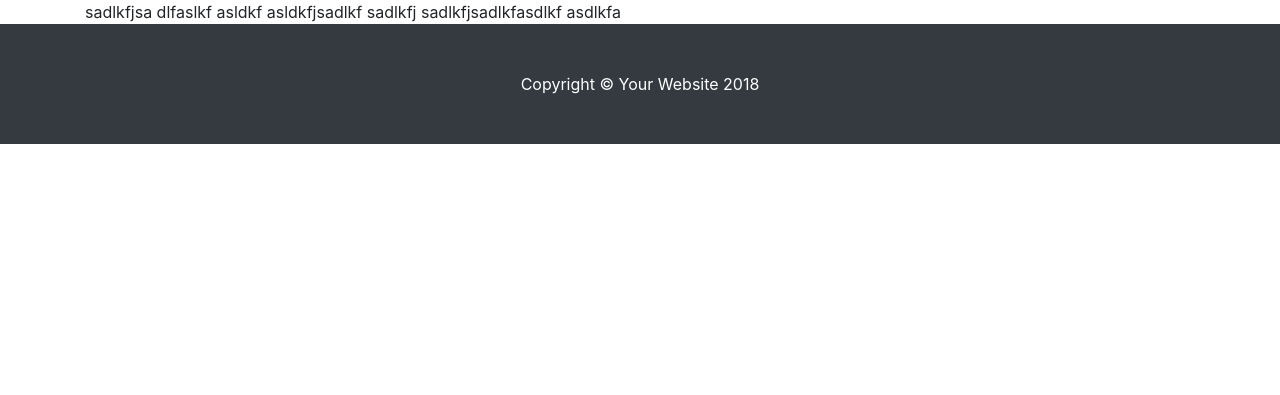
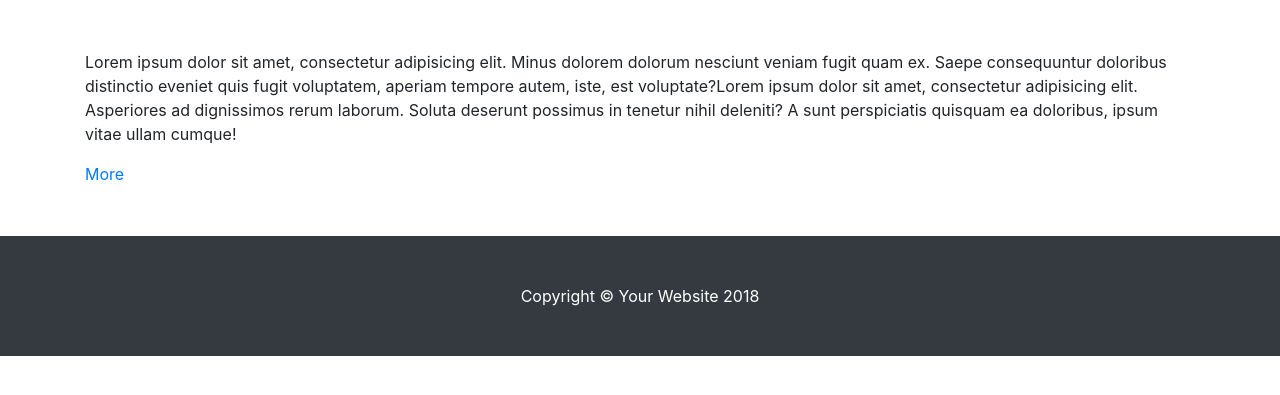
Before and after one commit to ZIARUL/laravel65, a Laravel app: page /about in a window 1280 px wide. Shown: the part 56-451 px from the top of the page. Run offline with Laravel 8, Linux system fonts and the light colour scheme.

Commit message:
first commit

```diff
--- a/resources/views/front/about/about-content.blade.php
+++ b/resources/views/front/about/about-content.blade.php
@@ -3,7 +3,12 @@
   About section
  @endsection
 
- @section('content')
-   sadlkfjsa dlfaslkf asldkf asldkfjsadlkf sadlkfj sadlkfjsadlkfasdlkf asdlkfa
 
- @endsection
+	 @section('content')
+
+
+	  <div style="margin-top:50px;">
+	  	<p>Lorem ipsum dolor sit amet, consectetur adipisicing elit. Minus dolorem dolorum nesciunt veniam fugit quam ex. Saepe consequuntur doloribus distinctio eveniet quis fugit voluptatem, aperiam tempore autem, iste, est voluptate?Lorem ipsum dolor sit amet, consectetur adipisicing elit. Asperiores ad dignissimos rerum laborum. Soluta deserunt possimus in tenetur nihil deleniti? A sunt perspiciatis quisquam ea doloribus, ipsum vitae ullam cumque!</p>
+	  </div>
+	  <a href="#" style="margin-bottom: 50px; display: inline-block;">More</a>
+	 @endsection
```
